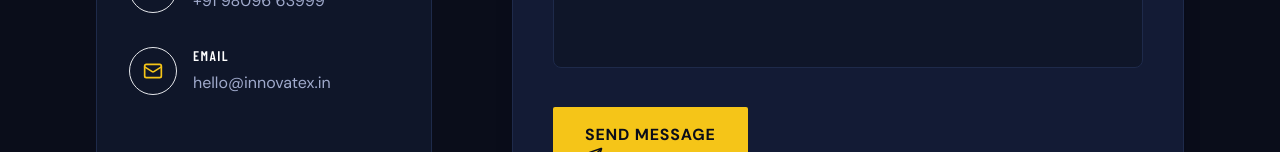
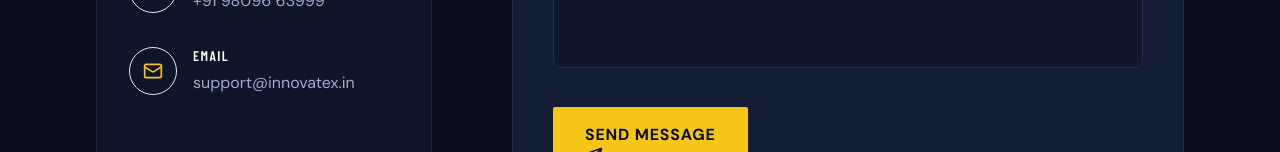
Before and after one commit to nryadav18/InnovateX, a React (Vite) app in the folder frontend/: page /contact in a window 1280 px wide. Shown: the part 800-952 px from the top of the page. Built offline with nearby package versions, Linux system fonts and the light colour scheme.

Commit message:
mail changed

```diff
--- a/frontend/src/pages/Contact.jsx
+++ b/frontend/src/pages/Contact.jsx
@@ -106,7 +106,7 @@ const Contact = () => {
                     </div>
                     <div>
                       <h4 className="font-condensed text-text uppercase tracking-widest text-sm mb-1">Email</h4>
-                      <p className="font-sans text-text-muted leading-relaxed">hello@innovatex.in</p>
+                      <p className="font-sans text-text-muted leading-relaxed">support@innovatex.in</p>
                     </div>
                   </div>
                 </div>
```
